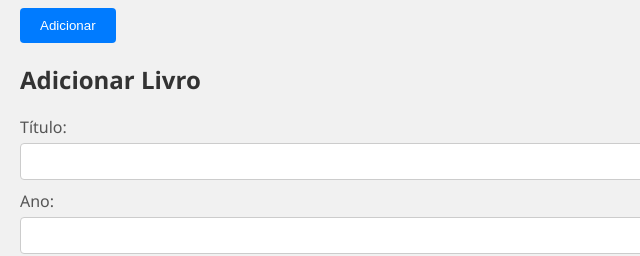
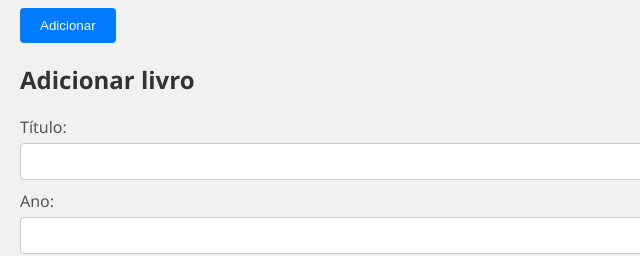
Before and after one commit to annedearaujo/meuacervo, a plain HTML site: page index.html in a window 1280 px wide. Shown: the part 480-736 px from the top of the page, 0-640 px from the left. Drawn offline with nearby package versions, Linux system fonts and the light colour scheme; no server answers.

Commit message:
Update index.html

```diff
--- a/index.html
+++ b/index.html
@@ -29,7 +29,7 @@
     <button type="submit">Adicionar</button>
   </form>
 
-  <h2>Adicionar Livro</h2>
+  <h2>Adicionar livro</h2>
   <form id="add-livro-form">
     <label for="titulo-livro">Título:</label>
     <input type="text" id="titulo-livro" required>
```
